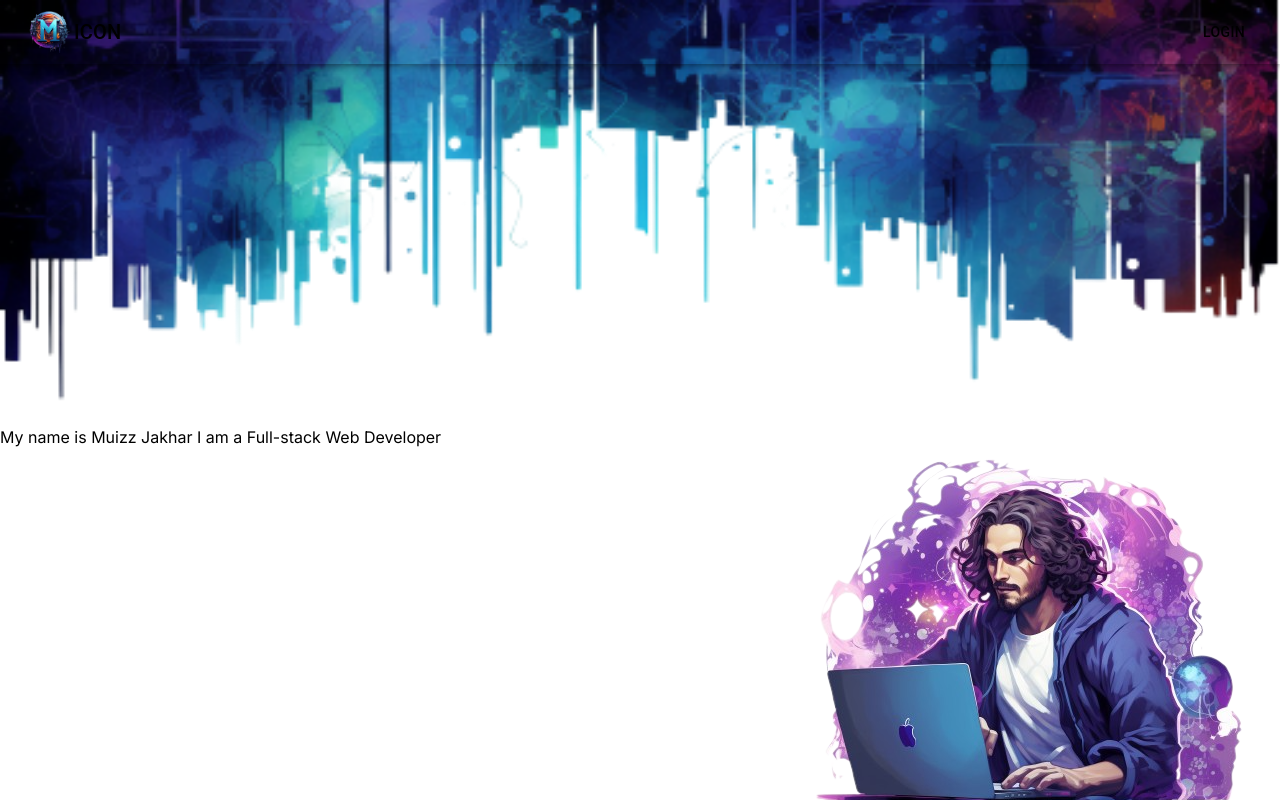
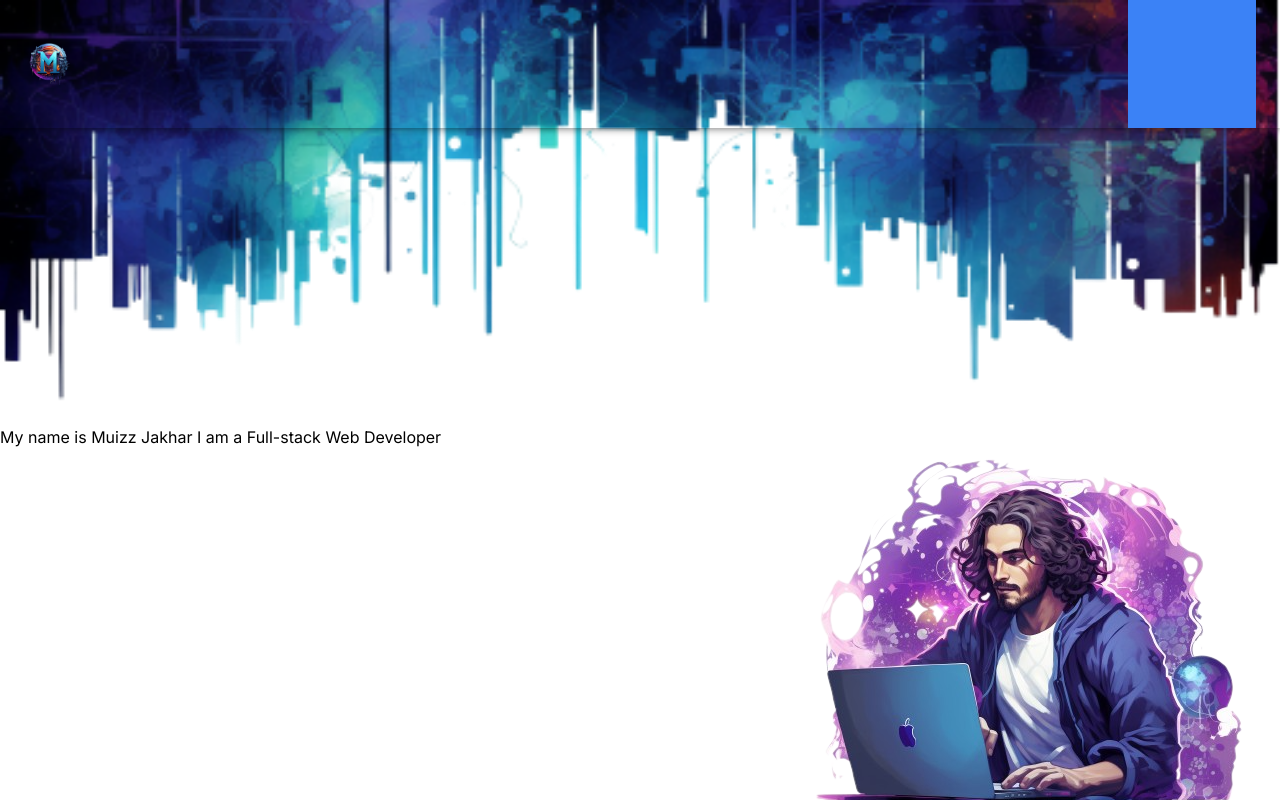
Before and after one commit to MtJakhar/my-portfolio, a Next.js app: page / in a window 1280 px wide. Shown: the top 800 px of the page. Built offline with nearby package versions, Linux system fonts and the light colour scheme.

Commit message:
added nav button

```diff
--- a/app/components/NavBar.js
+++ b/app/components/NavBar.js
@@ -5,16 +5,19 @@ import Typography from "@mui/material/Typography";
 import Button from "@mui/material/Button";
 import Image from "next/image";
 import logo from "../../public/images/logo.png";
+import NavButtons from "./NavButtons";
 
 const NavBar = () => {
   return (
     <AppBar color="transparent">
-      <Toolbar>
+      <Toolbar className="flex">
         <Image src={logo} alt="icon" width={50} height={50} />
-        <Typography variant="h6" component="div" sx={{ flexGrow: 1 }}>
-          ICON
-        </Typography>
-        <Button color="inherit">Login</Button>
+        <Typography
+          variant="h6"
+          component="div"
+          sx={{ flexGrow: 1 }}
+        ></Typography>
+        <NavButtons />
       </Toolbar>
     </AppBar>
   );
--- /dev/null
+++ b/app/components/NavButtons.js
@@ -0,0 +1,20 @@
+import React from "react";
+
+const NavButtons = () => {
+  return (
+    // <div
+    //   id="container"
+    //   className="bg-neutral-900 bg-opacity-50 border-solid border-2 border-indigo-500 text-neutral-50 flex"
+    // >
+    //   <div className="my-1 mr-2 ml-6">Words</div>
+    //   <div className="my-1 mx-2">Words</div>
+    //   <div className="my-1 mx-2">Words</div>
+    //   <div className="my-1 ml-2 mr-6">Words</div>
+    // </div>
+    <div class="relative w-32 h-32 bg-blue-500">
+      <div class="absolute w-full h-6 -top-6 clip-polygon"></div>
+    </div>
+  );
+};
+
+export default NavButtons;
--- a/app/page.js
+++ b/app/page.js
@@ -1,11 +1,9 @@
 "use client";
 import IntroPage from "./components/IntroPage";
-// import NavBar from "./components/NavBar";
 
 export default function Home() {
   return (
     <div>
-      {/* <NavBar /> */}
       <IntroPage />
     </div>
   );
```
Also changed, not shown: public/images/sass.png (renamed from sass.png), react.png (deleted).
